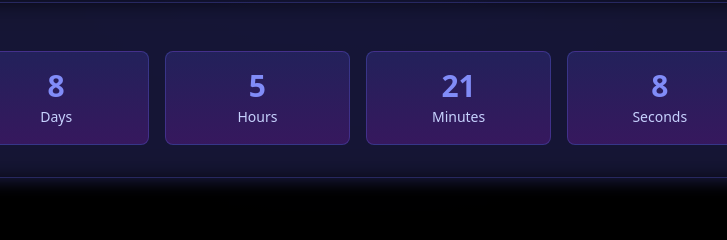
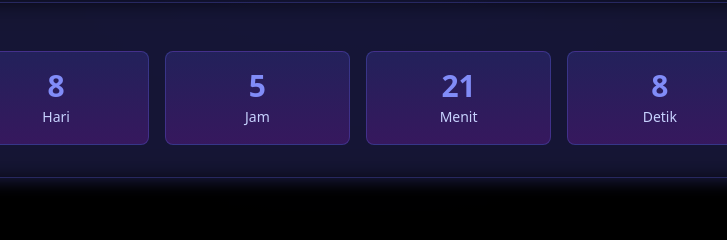
Before and after one commit to aryalasulika/belekopiswiss, a plain HTML site: page index.html in a window 1280 px wide. Shown: the part 537-777 px from the top of the page, 282-1009 px from the left. Drawn offline with nearby package versions, Linux system fonts and the light colour scheme; a script that the page names is missing.

Commit message:
perubahan pada countdown acara

```diff
--- a/index.html
+++ b/index.html
@@ -193,7 +193,7 @@
                 <span id="days" class="text-3xl font-bold text-indigo-400 block"
                   >00</span
                 >
-                <span class="text-sm text-indigo-200">Days</span>
+                <span class="text-sm text-indigo-200">Hari</span>
               </div>
               <div
                 class="bg-gradient-to-b from-indigo-900/50 to-purple-900/50 rounded-lg p-4 border border-indigo-500/30"
@@ -203,7 +203,7 @@
                   class="text-3xl font-bold text-indigo-400 block"
                   >00</span
                 >
-                <span class="text-sm text-indigo-200">Hours</span>
+                <span class="text-sm text-indigo-200">Jam</span>
               </div>
               <div
                 class="bg-gradient-to-b from-indigo-900/50 to-purple-900/50 rounded-lg p-4 border border-indigo-500/30"
@@ -213,7 +213,7 @@
                   class="text-3xl font-bold text-indigo-400 block"
                   >00</span
                 >
-                <span class="text-sm text-indigo-200">Minutes</span>
+                <span class="text-sm text-indigo-200">Menit</span>
               </div>
               <div
                 class="bg-gradient-to-b from-indigo-900/50 to-purple-900/50 rounded-lg p-4 border border-indigo-500/30"
@@ -223,7 +223,7 @@
                   class="text-3xl font-bold text-indigo-400 block"
                   >00</span
                 >
-                <span class="text-sm text-indigo-200">Seconds</span>
+                <span class="text-sm text-indigo-200">Detik</span>
               </div>
             </div>
           </div>
```
